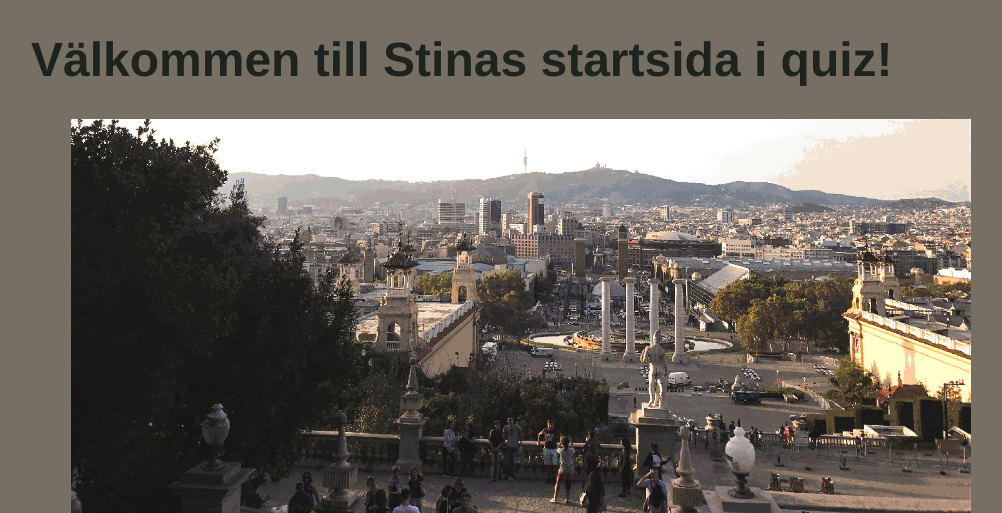
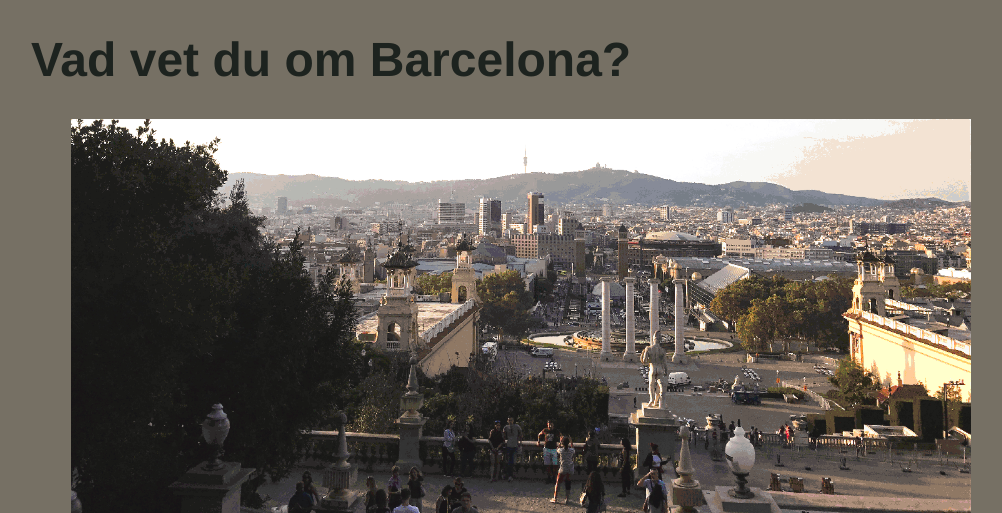
Before and after one commit to StinaTjejerKodar/quizproject, a Django app: page / in a window 1280 px wide. Shown: the top 513 px of the page, without its empty margins (159-1161 px from the left). Run offline with Django 3.2, Linux system fonts and the light colour scheme; data that the repository does not hold is empty.

Commit message:
Namn  och Rubrik på quiz
tx ändring

```diff
--- a/quiz/templates/startsida.html
+++ b/quiz/templates/startsida.html
@@ -1,12 +1,12 @@
 <!doctype html>
 	<html>
 		<head>
-			<title>Taggar upp på tjejerkodar</title>
+			<title>Quiz testsajt på tjejerkodar</title>
 			<meta charset = "utf-8">
 			<link href="/static/style.css" rel="stylesheet">
 		</head>
 		<body>
-			<h1>Välkommen till Stinas startsida i quiz!</h1>
+			<h1>Vad vet du om Barcelona?</h1>
 		<figure>
 			<img src="/static/Museum_Catalanyan.gif" alt="Museo Nacional DArt de Catalunya" width="900">
 			<figcaption>Fig1. - A view of the Barcelona from Museo Nacional DArt de Catalunya.</figcaption>
```
